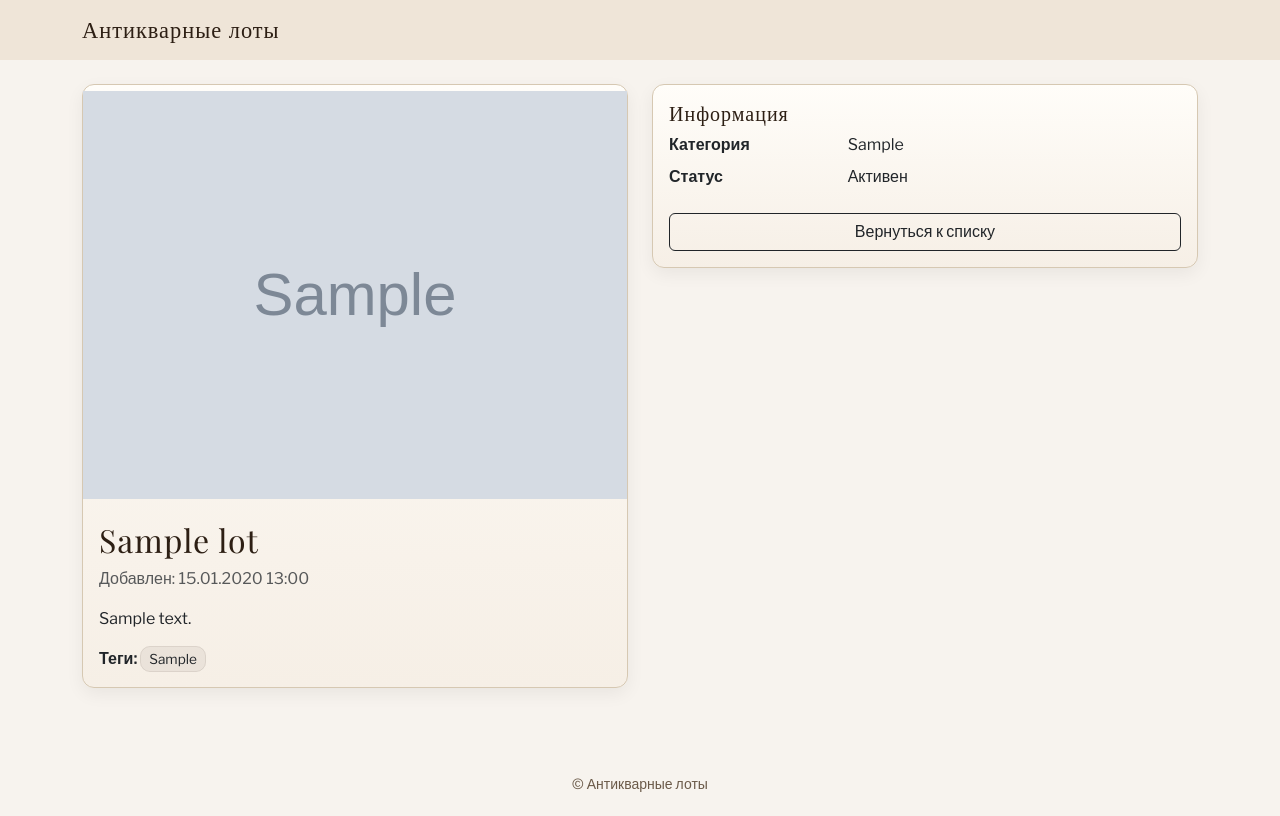
After one commit to xzista/lots, a Django app: page /1/ in a window 1280 px wide. The commit adds this page. Run offline with Django 5.2, Linux system fonts and the light colour scheme; tables that the repository leaves empty hold one stand-in row (values such as "Sample post"); grey boxes marked "Sample" are stand-in pictures.

Commit message:
added htmls for base mvp project

```diff
--- /dev/null
+++ b/templates/base.html
@@ -0,0 +1,67 @@
+<!-- templates/base.html -->
+<!doctype html>
+<html lang="ru">
+<head>
+  <meta charset="utf-8">
+  <meta name="viewport" content="width=device-width, initial-scale=1">
+  <title>{% block title %}Антикварные лоты{% endblock %}</title>
+
+  <!-- Bootstrap CDN -->
+  <link href="https://cdn.jsdelivr.net/npm/bootstrap@5.3.2/dist/css/bootstrap.min.css" rel="stylesheet">
+
+  <!-- Антикварный шрифт (Google fonts) -->
+  <link rel="preconnect" href="https://fonts.googleapis.com">
+  <link href="https://fonts.googleapis.com/css2?family=Playfair+Display:wght@400;700&family=Libre+Franklin:wght@300;400&display=swap" rel="stylesheet">
+
+  <style>
+    body {
+      font-family: 'Libre Franklin', Arial, sans-serif;
+      background: #f7f3ee; /* бумажный фон */
+      color: #2b2b2b;
+    }
+    .antique-header {
+      font-family: 'Playfair Display', serif;
+      letter-spacing: 1px;
+      color: #2d1f14;
+    }
+    .card.antique {
+      background: linear-gradient(180deg, #fffdf9 0%, #f6efe6 100%);
+      border: 1px solid #d6c8b2;
+      box-shadow: 0 6px 18px rgba(0,0,0,0.06);
+      border-radius: 12px;
+    }
+    .tag {
+      background: rgba(45,31,20,0.06);
+      border: 1px solid rgba(45,31,20,0.08);
+      padding: 4px 8px;
+      border-radius: 10px;
+      font-size: 0.85rem;
+    }
+    footer { margin-top: 40px; padding: 20px 0; text-align: center; color: #6b5a49; }
+  </style>
+  {% block extra_head %}{% endblock %}
+</head>
+<body>
+<nav class="navbar navbar-expand-lg navbar-light" style="background:#efe5d8;">
+  <div class="container">
+    <a class="navbar-brand antique-header" href="{% url 'lots:lot_list' %}" style="font-size:1.4rem;">Антикварные лоты</a>
+    <button class="navbar-toggler" type="button" data-bs-toggle="collapse" data-bs-target="#nav">
+      <span class="navbar-toggler-icon"></span>
+    </button>
+  </div>
+</nav>
+
+<main class="container py-4">
+  {% block content %}{% endblock %}
+</main>
+
+<footer>
+  <div class="container">
+    <small>© Антикварные лоты</small>
+  </div>
+</footer>
+
+<script src="https://cdn.jsdelivr.net/npm/bootstrap@5.3.2/dist/js/bootstrap.bundle.min.js"></script>
+{% block extra_js %}{% endblock %}
+</body>
+</html>
--- /dev/null
+++ b/templates/lots/lot_detail.html
@@ -0,0 +1,41 @@
+{% extends "base.html" %}
+{% block title %}{{ lot.title }} — Лот{% endblock %}
+
+{% block content %}
+<div class="row">
+  <div class="col-md-6">
+    <div class="card antique">
+      {% if lot.image %}
+        <img src="{{ lot.image.url }}" class="card-img-top" style="object-fit:contain; height:420px;">
+      {% endif %}
+      <div class="card-body">
+        <h2 class="antique-header">{{ lot.title }}</h2>
+        <p class="text-muted">Добавлен: {{ lot.created_at|date:"d.m.Y H:i" }}</p>
+        <p>{{ lot.description|linebreaks }}</p>
+        {% if lot.tags_list %}
+          <div class="mt-3">
+            <strong>Теги:</strong>
+            {% for t in lot.tags_list %}
+              <span class="tag me-1">{{ t }}</span>
+            {% endfor %}
+          </div>
+        {% endif %}
+      </div>
+    </div>
+  </div>
+
+  <div class="col-md-6">
+    <div class="card antique p-3">
+      <h5 class="antique-header">Информация</h5>
+      <dl class="row">
+        <dt class="col-sm-4">Категория</dt>
+        <dd class="col-sm-8">{{ lot.category|default:"—" }}</dd>
+
+        <dt class="col-sm-4">Статус</dt>
+        <dd class="col-sm-8">{% if lot.is_active %}Активен{% else %}Неактивен{% endif %}</dd>
+      </dl>
+      <a href="{% url 'lots:lot_list' %}" class="btn btn-outline-dark">Вернуться к списку</a>
+    </div>
+  </div>
+</div>
+{% endblock %}
```
Also changed, not shown: templates/lots/lot_list.html (+13 -10 lines).
